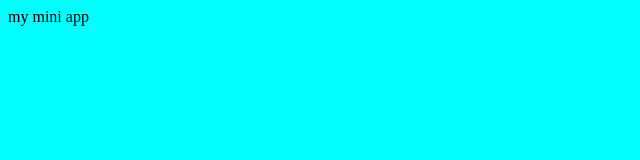
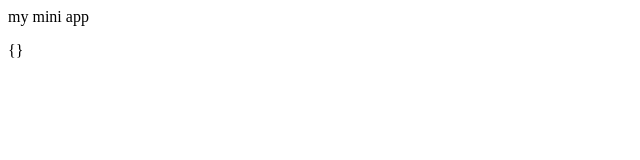
Before and after one commit to mmk4-81/tma-sample-1, a website built with Vite: page index.html in a window 1280 px wide. Shown: the whole page, without its empty margins (0-640 px from the left). Built offline with nearby package versions, Linux system fonts and the light colour scheme.

Commit message:
second commit

```diff
--- a/index.html
+++ b/index.html
@@ -9,6 +9,7 @@
   <body>
     <div id="app">
       my mini app
+      <p></p>
     </div>
     <script type="module" src="/src/main.js"></script>
   </body>
--- a/src/app.css
+++ b/src/app.css
@@ -1,3 +1,3 @@
 body{
-    background-color: aqua;
+    background-color: rgb(255, 255, 255);
 }
--- a/src/main.js
+++ b/src/main.js
@@ -1,3 +1,8 @@
 import "./app.css"
-console.log("'hi'");
-console.log(window.Telegram.WebApp);
+
+window.Telegram.WebApp.setHeaderColor("#ff0000");
+window.Telegram.WebApp.setBackgroundColor("#0000ff");
+
+const data = window.Telegram.WebApp.initDataUnsafe;
+
+document.querySelector('p').innerText = JSON.stringify(data);
```
